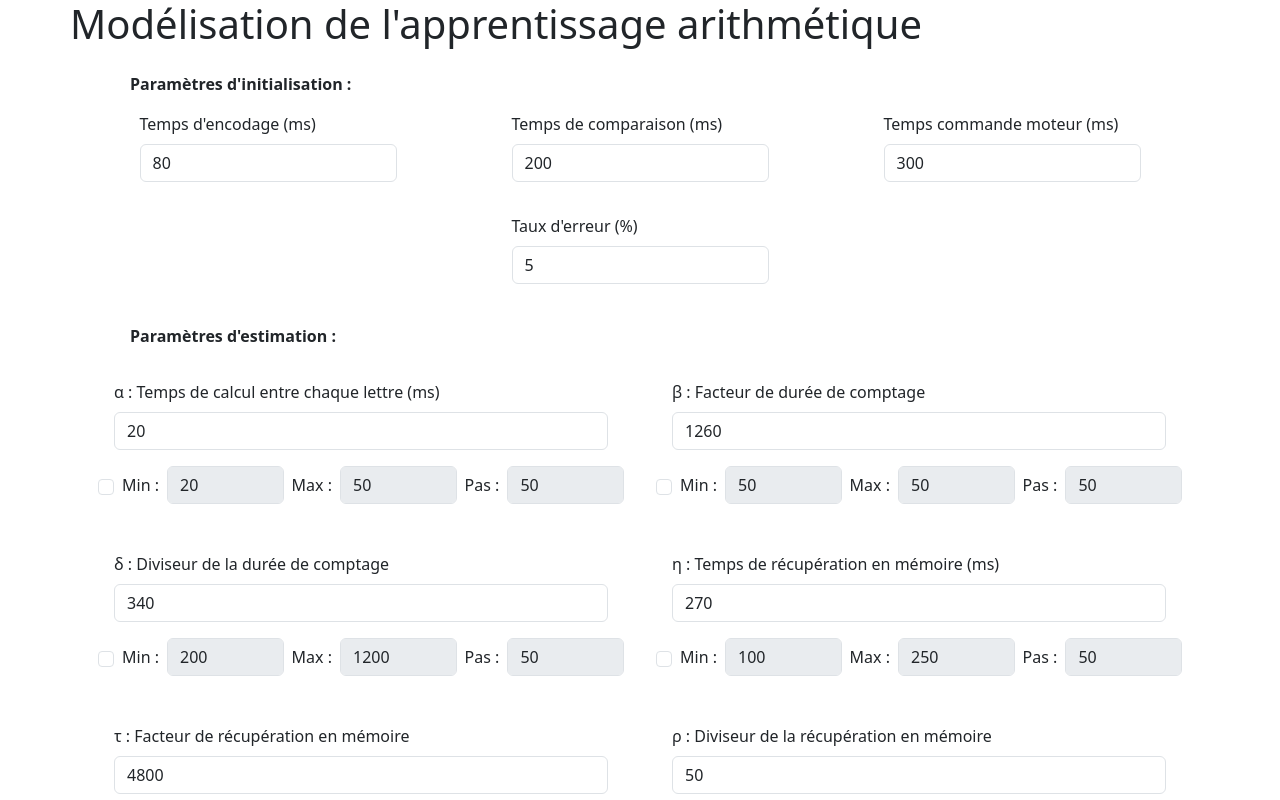
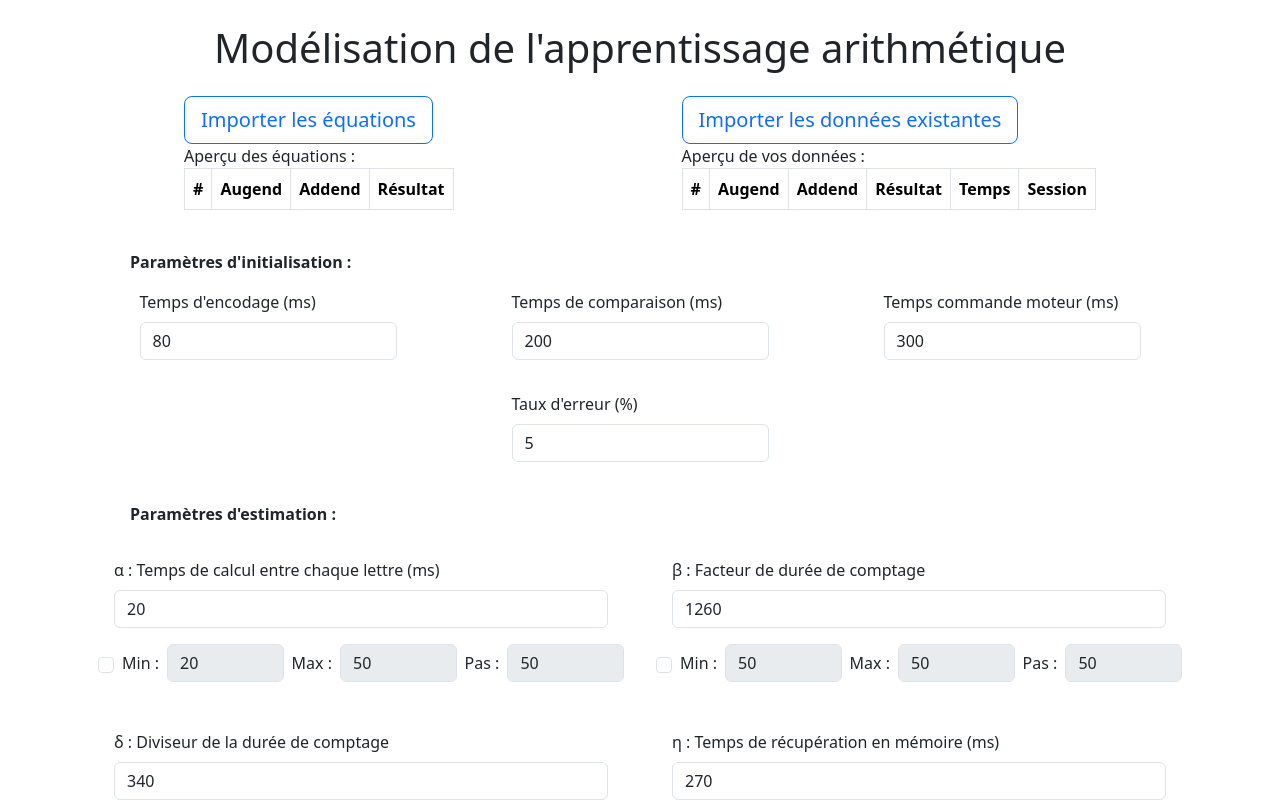
Before and after one commit to GatienCaillet/TER_CAILLET_ILLOUZ, a Vue app in the folder dev/: page / in a window 1280 px wide. Shown: the top 800 px of the page. Built offline with nearby package versions, Linux system fonts and the light colour scheme.

Commit message:
feat (view): ajout des tableaux d'imports

```diff
--- a/dev/src/App.vue
+++ b/dev/src/App.vue
@@ -1,11 +1,57 @@
 <script setup>
+import { ref } from 'vue'
+import BaseDataTable from './components/BaseDataTable.vue'
 import ParametersForm from './components/ParametersForm.vue'
+import { useDataImporter } from './composables/useDataImporter.js'
+
+// Définition des colonnes pour les équations
+const equationCols = [
+  { key: 'id', label: '#' },
+  { key: 'augend', label: 'Augend' },
+  { key: 'addend', label: 'Addend' },
+  { key: 'result', label: 'Résultat' }
+]
+
+// Définition des colonnes pour les données (en reprenant les colonnes des équations + des colonnes supplémentaires)
+const dataCols = [
+  ...equationCols, // On reprend la structure précédente
+  { key: 'time', label: 'Temps' },
+  { key: 'session', label: 'Session' }
+]
+
+// Données fictives (placeholders) pour les équations et les données
+const equations = ref([])
+
+const data = ref([])
+
+// Récupération des fonctions depuis le composable
+const { importEquations, importData } = useDataImporter()
+
+// Handlers qui appellent la logique du composable
+const handleImportEquations = () => importEquations(equations)
+const handleImportData = () => importData(data)
 </script>
 
 <template>
   <main>
-    <h1>Modélisation de l'apprentissage arithmétique</h1>
+    <h1 class="text-center my-4">Modélisation de l'apprentissage arithmétique</h1>
+    <div class="d-flex justify-content-around">
+    <BaseDataTable
+      title="Aperçu des équations"
+      buttonLabel="Importer les équations"
+      :rows="equations"
+      :columns="equationCols"
+      @import="handleImportEquations"
+    />
 
+    <BaseDataTable
+      title="Aperçu de vos données"
+      buttonLabel="Importer les données existantes"
+      :rows="data"
+      :columns="dataCols"
+      @import="handleImportData"
+    />
+    </div>
     <ParametersForm />
   </main>
 </template>
--- /dev/null
+++ b/dev/src/components/BaseDataTable.vue
@@ -0,0 +1,38 @@
+<template>
+  <div class="table-wrapper">
+    <BaseButton variant="btn btn-outline-primary" size="lg" :disabled="false" @click="$emit('import')">
+      {{ buttonLabel }}
+    </BaseButton>
+    <div>{{ title }} :</div>
+
+    <table class="table table-striped table-bordered">
+      <thead>
+        <tr>
+          <th v-for="col in columns" :key="col.key" scope="col">
+            {{ col.label }}
+          </th>
+        </tr>
+      </thead>
+      <tbody class="table-group-divider">
+        <tr v-for="(row, index) in rows" :key="index">
+          <td v-for="col in columns" :key="col.key">
+            {{ row[col.key] }}
+          </td>
+        </tr>
+      </tbody>
+    </table>
+  </div>
+</template>
+
+<script setup>
+import BaseButton from "./BaseButton.vue";
+
+defineProps({
+  title: String,
+  buttonLabel: String,
+  rows: { type: Array, default: () => [] },
+  columns: { type: Array, required: true },
+});
+
+defineEmits(["import"]);
+</script>
--- /dev/null
+++ b/dev/src/composables/useDataImporter.js
@@ -0,0 +1,51 @@
+export function useDataImporter() {
+  const importEquations = (targetRef) => {
+    console.log("Logique d'importation des équations en cours...");
+    // Simulation : on remplit la ref avec des données après un délai
+    setTimeout(() => {
+      targetRef.value = [
+        { id: 1, augend: "A", addend: 2, result: "C" },
+        { id: 2, augend: "B", addend: 4, result: "E" },
+        { id: 3, augend: "C", addend: 2, result: "E" },
+      ];
+    }, 500);
+  };
+
+  const importData = (targetRef) => {
+    console.log("Logique d'importation des données en cours...");
+    // Simulation : on remplit la ref avec des données après un délai
+    setTimeout(() => {
+      targetRef.value = [
+        {
+          id: 1,
+          augend: "A",
+          addend: 2,
+          result: "C",
+          time: "3845",
+          session: 2,
+        },
+        {
+          id: 2,
+          augend: "B",
+          addend: 4,
+          result: "E",
+          time: "5594",
+          session: 2,
+        },
+        {
+          id: 3,
+          augend: "C",
+          addend: 2,
+          result: "E",
+          time: "1820",
+          session: 2,
+        },
+      ];
+    }, 500);
+  };
+
+  return {
+    importEquations,
+    importData,
+  };
+}
```
Also changed, not shown: dev/src/components/BaseButton.vue (renamed from dev/src/components/Button.vue).
